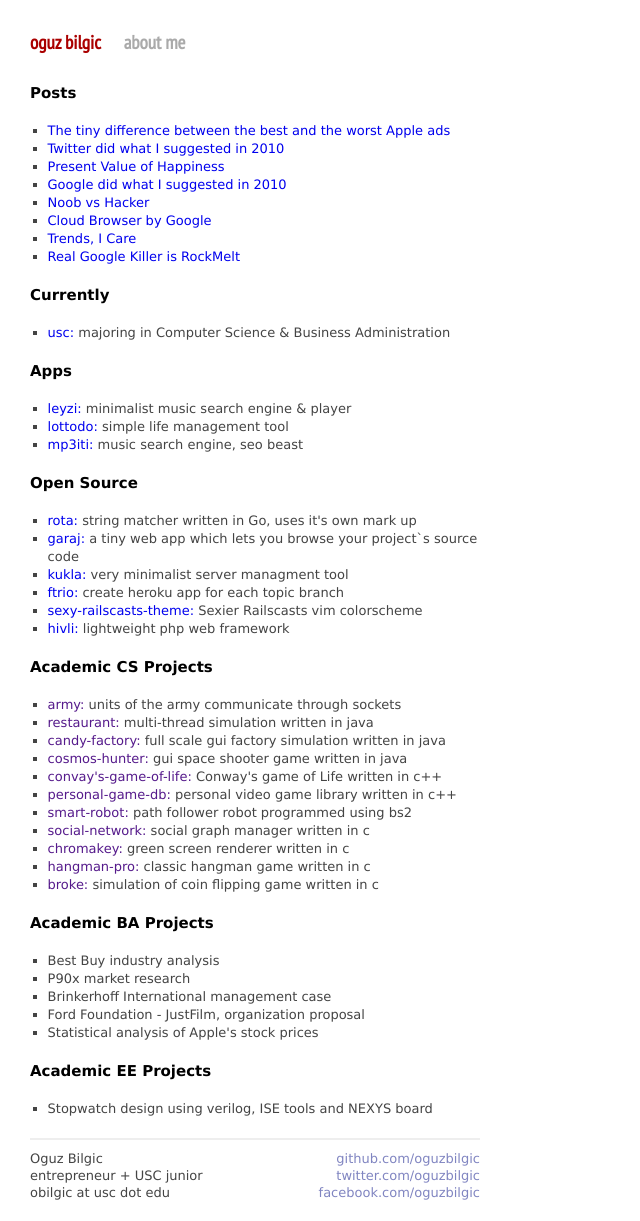
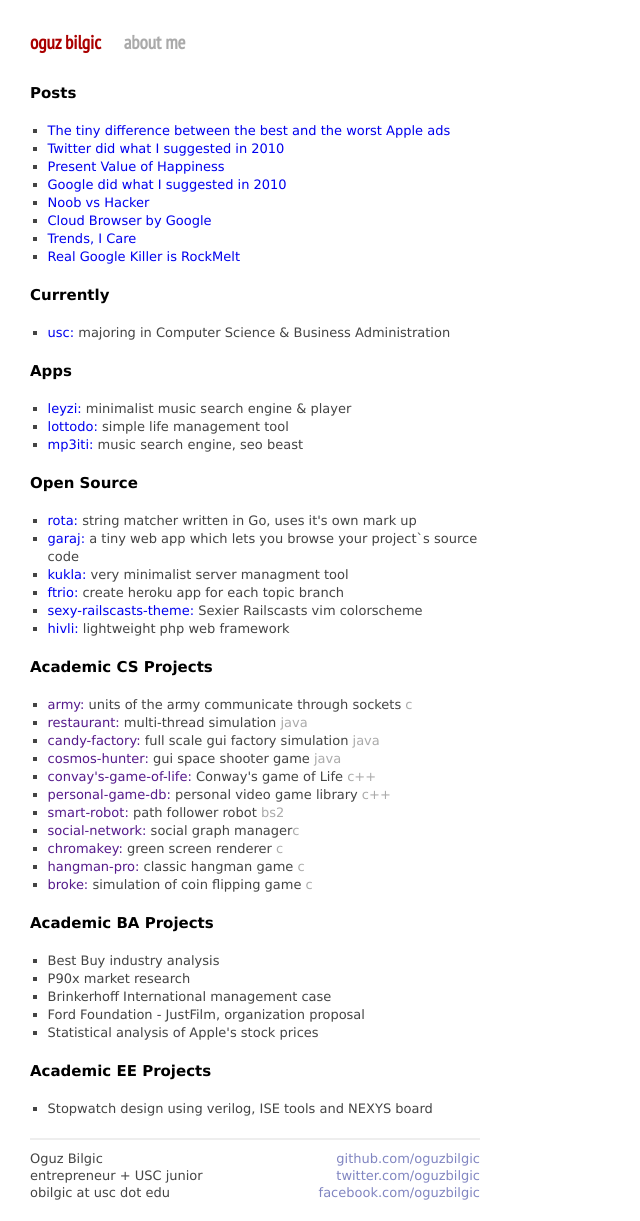
Before and after one commit to oguzbilgic/oguzbilgic.github.com, a Jekyll site: the page built from index.html, in a window 1280 px wide. Shown: the whole page, without its empty margins (0-640 px from the left). Built offline with Jekyll 4.4.1, drawn with Linux system fonts in a browser that asks for light colours; Markdown is read by kramdown in place of the engine named in the settings.

Commit message:
Update index.html

```diff
--- a/index.html
+++ b/index.html
@@ -35,17 +35,17 @@ title: oguz bilgic
 
   <h2>Academic CS Projects</h2>
   <ul class="posts">
-    <li><a href="">army:</a> units of the army communicate through sockets</li>
-    <li><a href="">restaurant:</a> multi-thread simulation written in java</li>
-    <li><a href="">candy-factory:</a> full scale gui factory simulation written in java</li>
-    <li><a href="">cosmos-hunter:</a> gui space shooter game written in java</li>
-    <li><a href="">convay's-game-of-life:</a> Conway's game of Life written in c++</li>
-    <li><a href="">personal-game-db:</a> personal video game library written in c++</li>
-    <li><a href="">smart-robot:</a> path follower robot programmed using bs2</li>
-    <li><a href="">social-network:</a> social graph manager written in c</li>
-    <li><a href="">chromakey:</a> green screen renderer written in c</li>
-    <li><a href="">hangman-pro:</a> classic hangman game written in c</li>
-    <li><a href="">broke:</a> simulation of coin flipping game written in c</li>
+    <li><a href="">army:</a> units of the army communicate through sockets <span class="lang">c</span></li>
+    <li><a href="">restaurant:</a> multi-thread simulation <span class="lang">java</span></li>
+    <li><a href="">candy-factory:</a> full scale gui factory simulation <span class="lang">java</span></li>
+    <li><a href="">cosmos-hunter:</a> gui space shooter game <span class="lang">java</span></li>
+    <li><a href="">convay's-game-of-life:</a> Conway's game of Life <span class="lang">c++</span></li>
+    <li><a href="">personal-game-db:</a> personal video game library <span class="lang">c++</span></li>
+    <li><a href="">smart-robot:</a> path follower robot <span class="lang">bs2</span></li>
+    <li><a href="">social-network:</a> social graph manager<span class="lang">c</span></li>
+    <li><a href="">chromakey:</a> green screen renderer <span class="lang">c</span></li>
+    <li><a href="">hangman-pro:</a> classic hangman game <span class="lang">c</span></li>
+    <li><a href="">broke:</a> simulation of coin flipping game <span class="lang">c</span></li>
   </ul>
 
   <h2>Academic BA Projects</h2>
```
